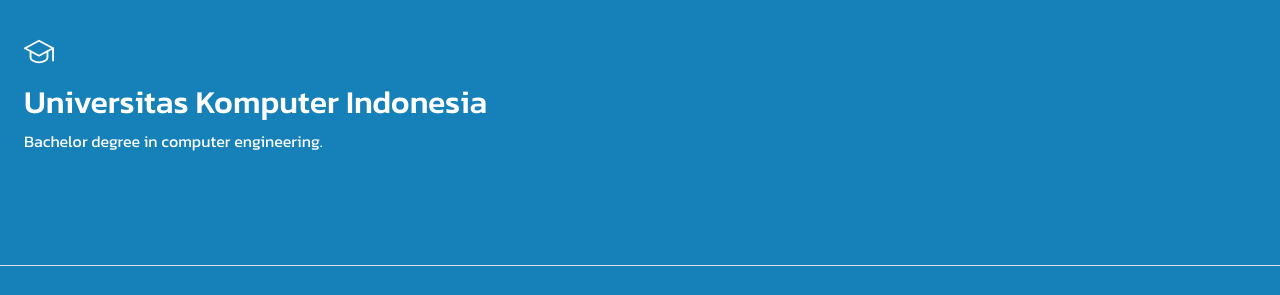
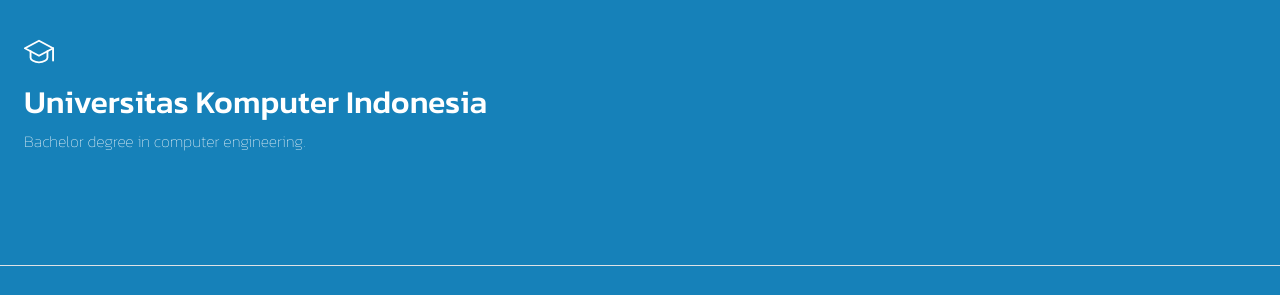
Before and after one commit to denihamdani/my-portfolio, a plain HTML site: page index.html in a window 1280 px wide. Shown: the part 657-952 px from the top of the page. Drawn offline with nearby package versions, Linux system fonts and the light colour scheme.

Commit message:
Perbaikan tampilan font css

```diff
--- a/css/style.css
+++ b/css/style.css
@@ -38,6 +38,11 @@ body {
     font-weight: 100;
 }
 
+.container3 p, .container3 ul {
+    font-weight: 100;
+}
+
+
 .portrait {
     border-radius: 50%;
 }
```
